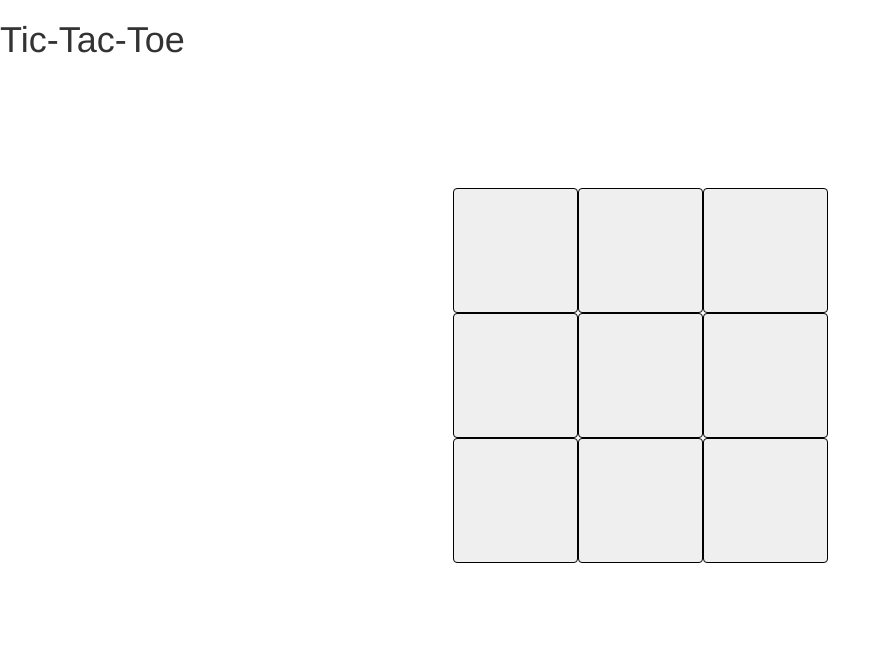
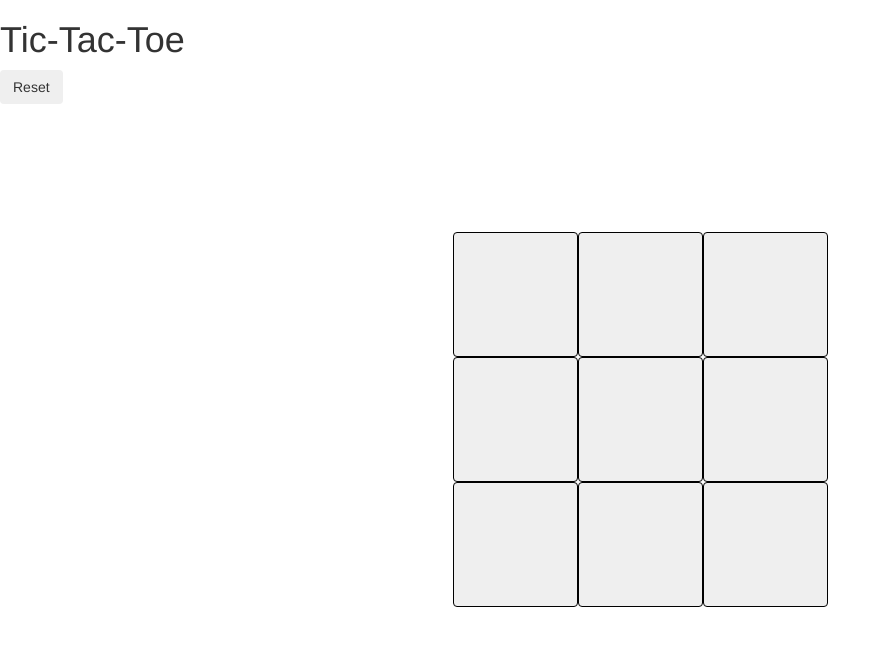
Before and after one commit to ShreyaPai/Angular-Tic-Tac-Toe, an Angular app: page / in a window 1280 px wide. Shown: the top 646 px of the page, without its empty margins (0-891 px from the left). Built offline with nearby package versions, Linux system fonts and the light colour scheme.

Commit message:
add logic to reset board

```diff
--- a/src/app/app.component.html
+++ b/src/app/app.component.html
@@ -1,2 +1 @@
-<app-header></app-header>
 <app-game-board></app-game-board>
--- a/src/app/game-board/game-board.component.html
+++ b/src/app/game-board/game-board.component.html
@@ -1,3 +1,4 @@
+<app-header (reset)= "resetGame()"></app-header>
   <div class="board">
     <div *ngFor="let square of board">
       <app-square [square]="square" (click)="makePlayerMove(square)"></app-square>
--- a/src/app/game-board/game-board.component.ts
+++ b/src/app/game-board/game-board.component.ts
@@ -6,7 +6,7 @@ import { Component, OnInit } from '@angular/core';
   styleUrls: ['./game-board.component.css']
 })
 export class GameBoardComponent implements OnInit {
-  public board = [];
+  public board: any[];
   public boardSize = 9;
   public player = 'O';
   public stepCount = 1;
@@ -19,6 +19,7 @@ export class GameBoardComponent implements OnInit {
   }
 
   public createGameBoard() {
+    this.board = [];
     for (let index = 0; index < this.boardSize; index++) {
       this.board.push( {
         index: index,
@@ -68,7 +69,10 @@ export class GameBoardComponent implements OnInit {
   }
 
   public resetGame() {
-    this.board = [];
+    this.stepCount = 1;
+    this.gameOver = false;
+    this.winner = '';
+    this.createGameBoard();
   }
 
 }
--- a/src/app/header/header.component.html
+++ b/src/app/header/header.component.html
@@ -1,3 +1,4 @@
 <div class="header">
   <h1>Tic-Tac-Toe</h1>
+  <button type="button" class="btn btn-outline-secondary" (click) = resetGame()>Reset</button>
 </div>
--- a/src/app/header/header.component.ts
+++ b/src/app/header/header.component.ts
@@ -1,4 +1,4 @@
-import { Component, OnInit } from '@angular/core';
+import { Component, EventEmitter, OnInit, Output } from '@angular/core';
 
 @Component({
   selector: 'app-header',
@@ -6,10 +6,15 @@ import { Component, OnInit } from '@angular/core';
   styleUrls: ['./header.component.css']
 })
 export class HeaderComponent implements OnInit {
+  @Output() reset: EventEmitter<string> = new EventEmitter<string>();
 
   constructor() { }
 
   ngOnInit(): void {
   }
 
+  public resetGame() {
+    this.reset.emit(null);
+  }
+
 }
```
